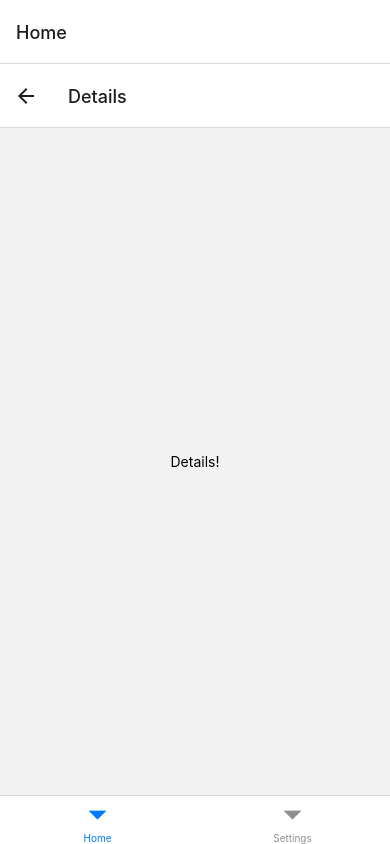
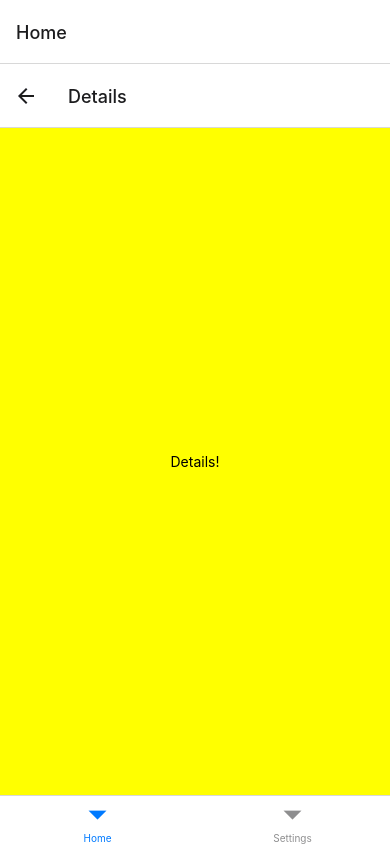
Before and after one commit to ayse8888/react-native-eteration-case, a React Native app: screen /Details in a window 390 px wide. Built offline with nearby package versions, Linux system fonts and the light colour scheme.

Commit message:
style sheet and file refactor

```diff
--- a/screens/Details.js
+++ b/screens/Details/index.js
@@ -1,9 +1,10 @@
 import { Text, View } from 'react-native'
+import { styles } from './index.styles'
 
 export function Details() {
     return (
         <View
-            style={{ flex: 1, justifyContent: 'center', alignItems: 'center' }}
+            style={styles.details}
         >
             <Text>Details!</Text>
         </View>
--- /dev/null
+++ b/screens/Details/index.styles.js
@@ -0,0 +1,12 @@
+import { StyleSheet } from 'react-native'
+
+const styles = StyleSheet.create({
+    details: {
+        flex: 1,
+        justifyContent: 'center',
+        alignItems: 'center',
+        backgroundColor: 'yellow'
+    },
+})
+
+export { styles }
--- a/screens/Home.js
+++ b/screens/Home/index.js
@@ -1,6 +1,6 @@
 import React from 'react'
 import { useSelector, useDispatch } from 'react-redux'
-import { decrement, increment } from '../redux/slices/counterSlice'
+import { decrement, increment } from '../../redux/slices/counterSlice'
 import { Button, Text, View } from 'react-native'
 
 export function Home({ navigation }) {
```
Also changed, not shown: App.js (+5 -2 lines), navigation/RootStack/index.js (renamed from navigation/RootStack.js, +4 -4 lines), screens/Home/index.styles.js (added), screens/Settings/index.js (renamed from screens/Settings.js), screens/Settings/index.styles.js (added).
